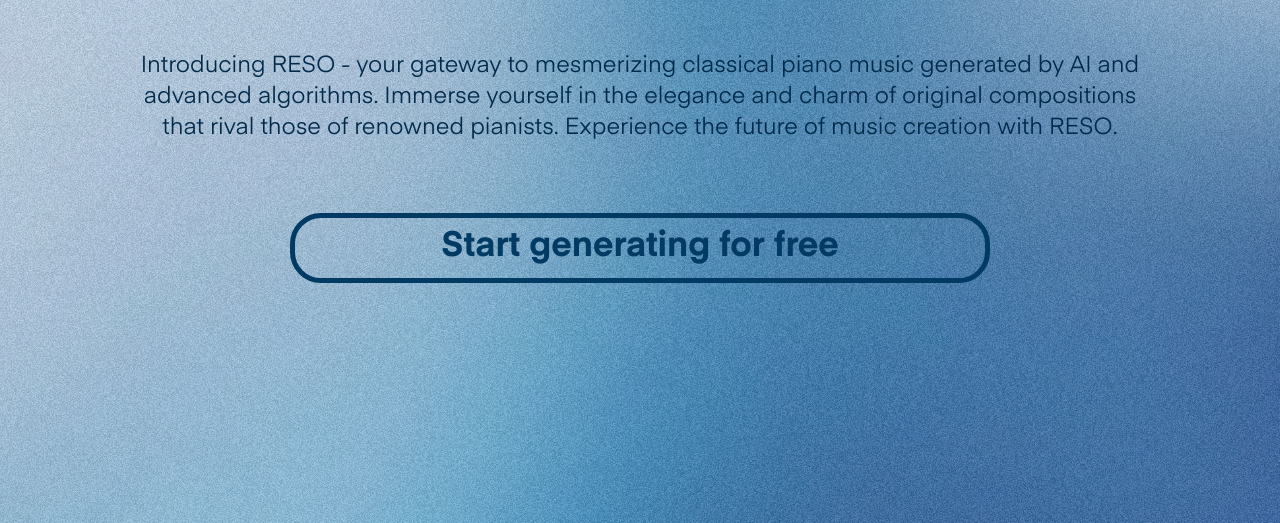
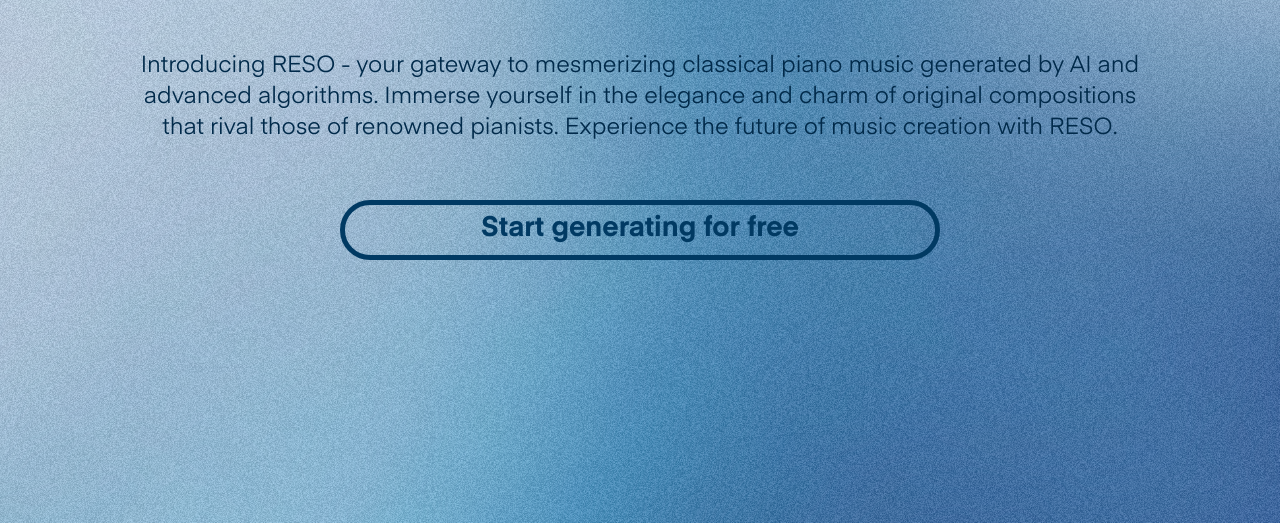
Before and after one commit to Skripkon/RESO, a FastAPI app: page / in a window 1280 px wide. Shown: the part 222-745 px from the top of the page. Run offline with FastAPI, Linux system fonts and the light colour scheme.

Commit message:
Small size fixes

```diff
--- a/static/css/styles.css
+++ b/static/css/styles.css
@@ -126,16 +126,16 @@ header {
 .main-button {
     display: block;
     margin: 0 auto;
-    margin-top: 5.5%;
+    margin-top: 4.5%;
     padding: 15px;
-    width: 700px;
-    height: 70px;
+    width: 600px;
+    height: 60px;
     background: #013a6300;
     border: #013a63 solid 5px;
     border-radius: 31px;
     color: #013a63;
-    font-size: 35px;
-    line-height: 0.8;
+    font-size: 28px;
+    line-height: 0.6;
     text-align: center;
     transition: 0.1s ease;
 }
```
